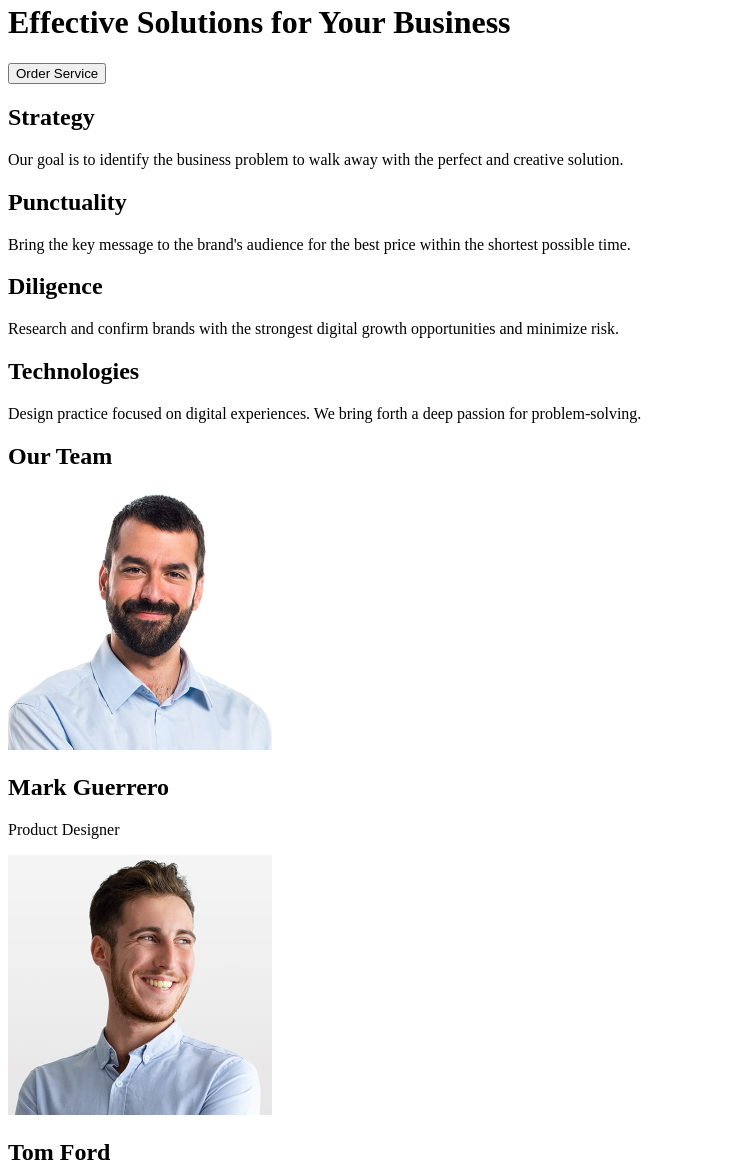
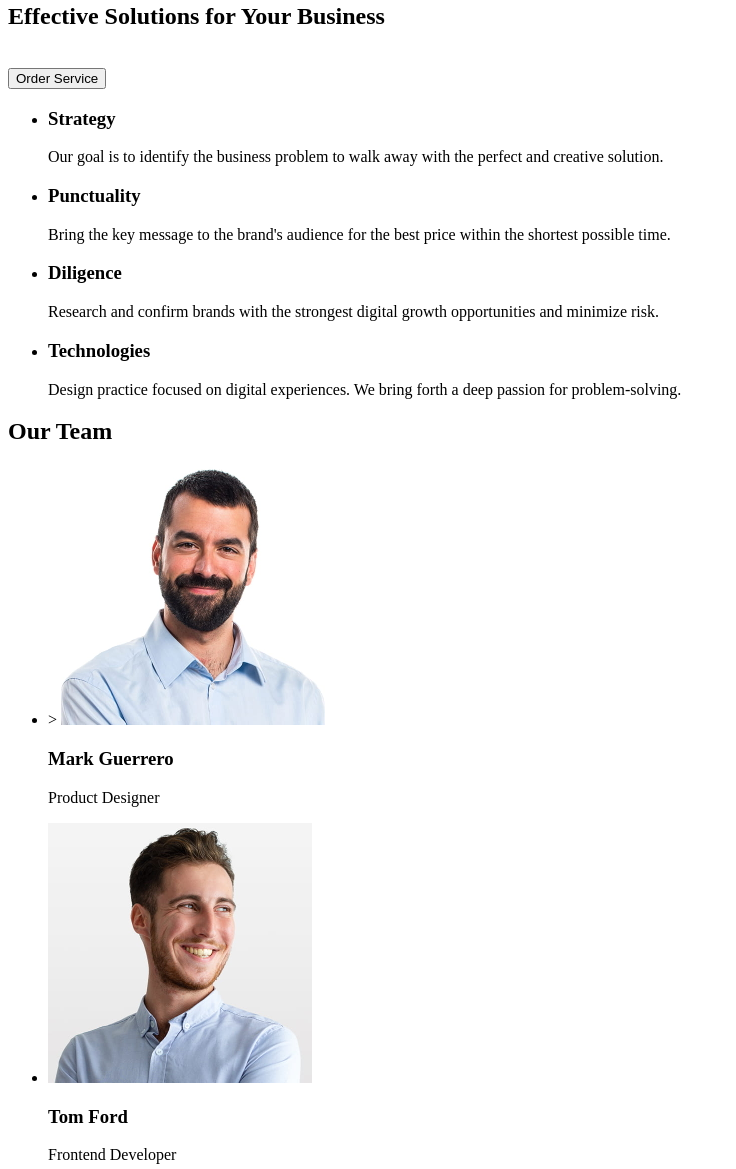
Before and after one commit to OleksandraBabak/goit-markup-hw-01, a plain HTML site: page index.html in a window 1280 px wide. Shown: the part 165-1334 px from the top of the page, without its empty margins (0-736 px from the left). Drawn offline with Linux system fonts and the light colour scheme.

Commit message:
commit index.html

```diff
--- a/index.html
+++ b/index.html
@@ -19,54 +19,69 @@
         <li><a href="mailto:info@devstudio.com">info@devstudio.com</a></li>
         <li><a href="tel:+110001111111">+11 (000) 111-11-11</a></li>
       </ul>
-      <h1>Effective Solutions for Your Business</h1>
-      <button type="button">Order Service</button>
     </header>
     <main>
       <section>
-        <h2>Strategy</h2>
+        <h1>Effective Solutions for Your Business</h1>
+        <br />
+        <button type="button">Order Service</button>
+      </section>
+      <section>
+        <ul>
+          <li>
+            <h3>Strategy</h3>
             <p>
               Our goal is to identify the business problem to walk away with the
               perfect and creative solution.
             </p>
-      </section>
-      <section>
-        <h2>Punctuality</h2>
+          </li>
+          <li>
+            <h3>Punctuality</h3>
             <p>
               Bring the key message to the brand's audience for the best price
               within the shortest possible time.
             </p>
-      </section>
-      <section>
-        <h2>Diligence</h2>
+          </li>
+          <li>
+            <h3>Diligence</h3>
             <p>
               Research and confirm brands with the strongest digital growth
               opportunities and minimize risk.
             </p>
+          </li>
+          <li>
+            <h3>Technologies</h3>
+            <p>
+              Design practice focused on digital experiences. We bring forth a
+              deep passion for problem-solving.
+            </p>
+          </li>
+        </ul>
       </section>
       <section>
-        <h2>Technologies</h2>
-        <p>
-          Design practice focused on digital experiences. We bring forth a deep
-          passion for problem-solving.
-        </p>
-      </section>
         <h2>Our Team</h2>
+        <ul>
+          <li>>
             <img src="img/img1.jpg" alt="Mark Guerrero" width="264" height="260" />
-      <h2>Mark Guerrero</h2>
+            <h3>Mark Guerrero</h3>
             <p>Product Designer</p>
-
+          </li>
+          <li>
             <img src="img/img2.jpg" alt="Tom Ford" width="264" height="260" />
-      <h2>Tom Ford</h2>
+            <h3>Tom Ford</h3>
             <p>Frontend Developer</p>
-
+          </li>
+          <li>
             <img src="img/img3.jpg" alt="Camila Garcia" width="264" height="260" />
-      <h2>Camila Garcia</h2>
+            <h3>Camila Garcia</h3>
             <p>Marketing</p>
-
+          </li>
+          <li>
             <img src="img/img4.jpg" alt="Daniel Wilson" width="264" height="260" />
-      <h2>Daniel Wilson</h2>
+            <h3>Daniel Wilson</h3>
             <p>UI Designer</p>
+          </li>
+        </ul>
     </main>
     <footer>
       <a href="index.html">WebStudio</a>
```
Lines whose indentation alone changed are shown as unchanged.
